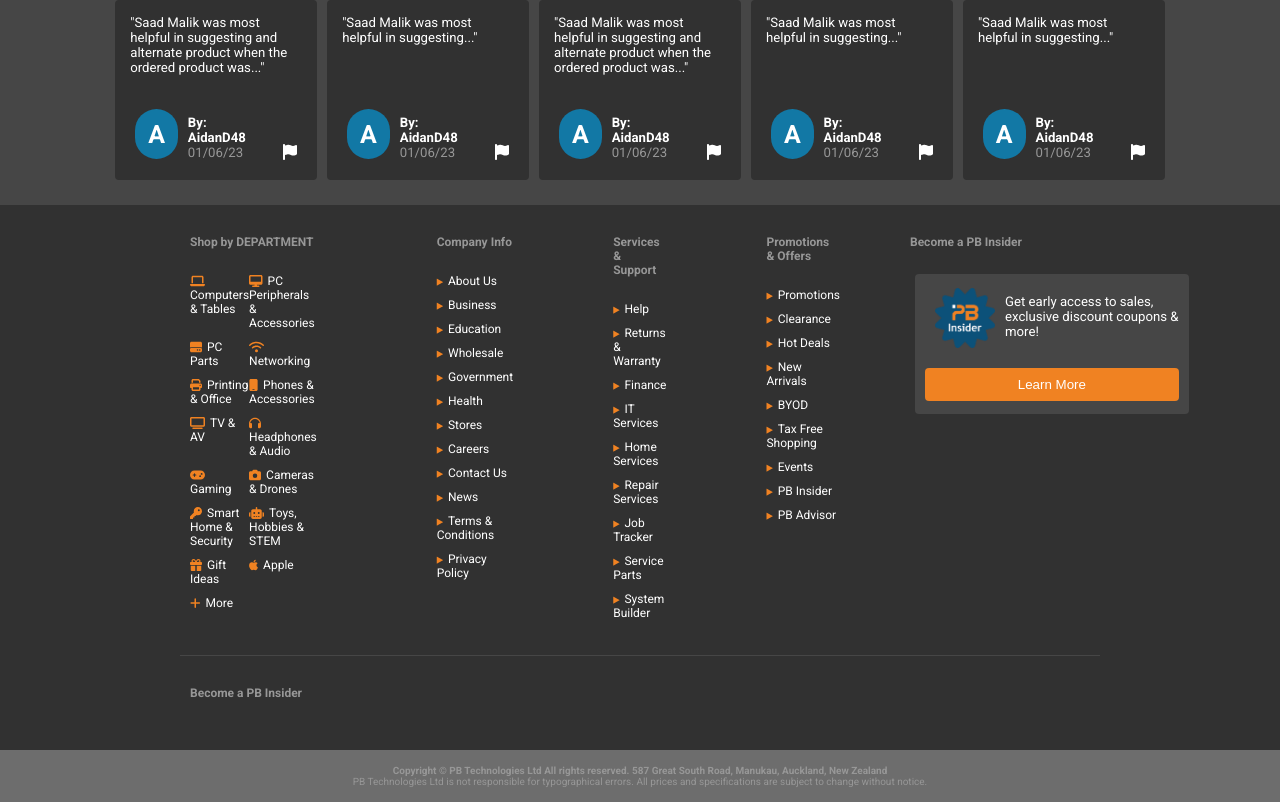
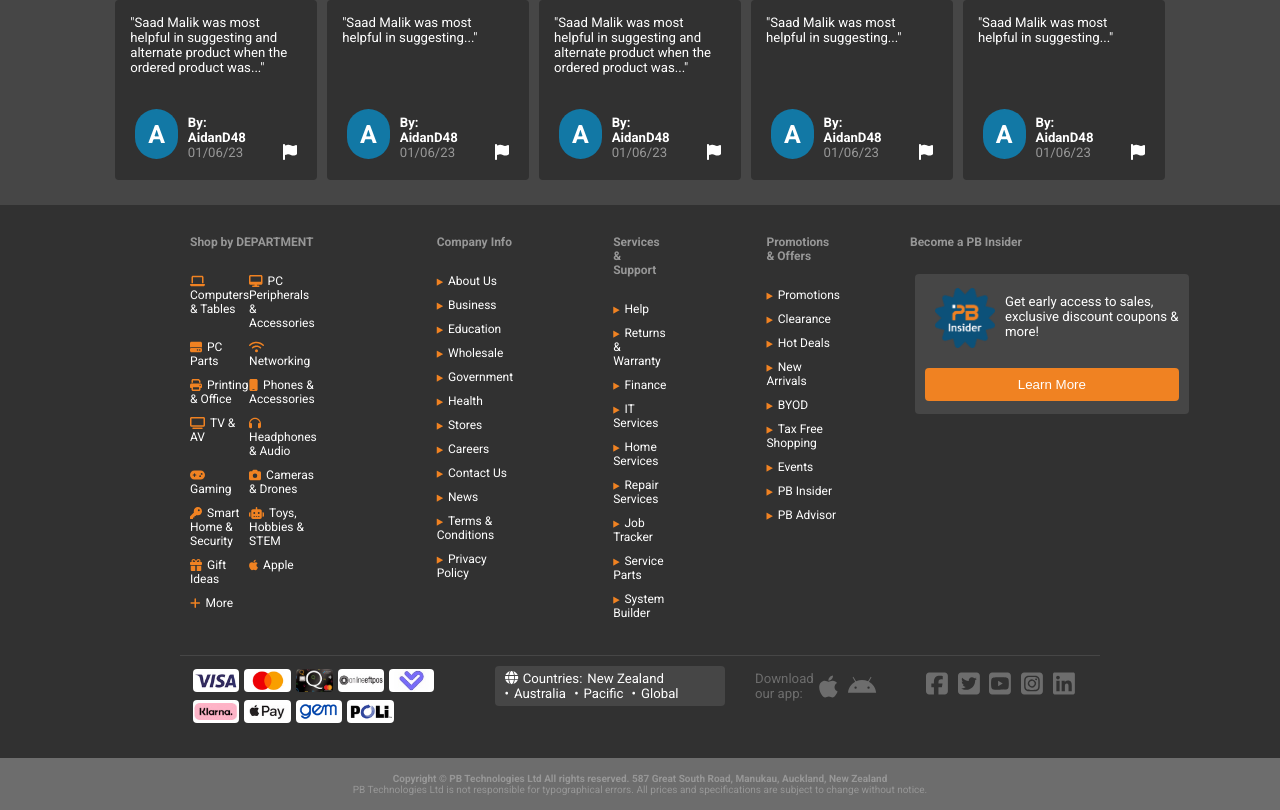
Before and after one commit to aubreybmina/mission-5, a React (Create React App) app in the folder ui/: page / in a window 1280 px wide. Shown: the part 2724-3534 px from the top of the page. Built offline with nearby package versions, Linux system fonts and the light colour scheme; no server answers.

Commit message:
Finishing touches for footer

```diff
--- a/ui/src/assets/styles/_colors.scss
+++ b/ui/src/assets/styles/_colors.scss
@@ -21,3 +21,8 @@ $no-special-gray: #6d6d6d;
 $ft-testimonial: #464646;
 $ft-testimonial-tile: #313131;
 $ft-testimonial-text: #979797;
+$ft-icon-fb: #1773ea;
+$ft-icon-twitter: #1c96e8;
+$ft-icon-yt: #ee1b0d;
+$ft-icon-ig: #c235a7;
+$ft-icon-linkedin: #0077b5;
--- a/ui/src/assets/styles/_sitelinks.scss
+++ b/ui/src/assets/styles/_sitelinks.scss
@@ -127,10 +127,63 @@
         }
       }
     }
-  }
 
-  hr {
-    color: c.$laptoptile-color;
+    &--pay {
+      img {
+        height: u.toRem(23);
+        margin: u.toRem(2.5);
+        border-radius: u.toRem(4);
+      }
+    }
+
+    &--country {
+      padding: u.toRem(5) u.toRem(10);
+      font-size: u.toRem(13.2);
+      color: c.$standout-color;
+      border-radius: u.toRem(4);
+      background-color: c.$ft-testimonial;
+
+      &--icon {
+        padding-right: u.toRem(5);
+      }
+
+      a {
+        color: c.$standout-color;
+        text-decoration: none;
+        padding: u.toRem(5);
+      }
+    }
+
+    &--download {
+      padding: u.toRem(5) u.toRem(10);
+      font-size: u.toRem(13.2);
+      color: c.$no-special-gray;
+      display: flex;
+      align-items: center;
+
+      &--icon {
+        padding: 0 u.toRem(5);
+        height: u.toRem(25);
+
+        &:hover {
+          cursor: pointer;
+          color: c.$standout-color;
+        }
+      }
+    }
+
+    &--socials {
+      padding: u.toRem(5) u.toRem(10);
+      font-size: u.toRem(13.2);
+      color: c.$no-special-gray;
+      display: flex;
+      align-items: center;
+
+      &--icon {
+        padding: 0 u.toRem(5);
+        height: u.toRem(25);
+      }
+    }
   }
 
   &__bottom {
@@ -139,4 +192,39 @@
     justify-content: space-between;
     align-content: flex-start;
   }
+
+  &__fb {
+    &:hover {
+      cursor: pointer;
+      color: c.$ft-icon-fb;
+    }
+  }
+
+  &__twitter {
+    &:hover {
+      cursor: pointer;
+      color: c.$ft-icon-twitter;
+    }
+  }
+
+  &__yt {
+    &:hover {
+      cursor: pointer;
+      color: c.$ft-icon-yt;
+    }
+  }
+
+  &__ig {
+    &:hover {
+      cursor: pointer;
+      color: c.$ft-icon-ig;
+    }
+  }
+
+  &__linkedin {
+    &:hover {
+      cursor: pointer;
+      color: c.$ft-icon-linkedin;
+    }
+  }
 }
--- a/ui/src/assets/styles/index.css
+++ b/ui/src/assets/styles/index.css
@@ -456,14 +456,77 @@
   background-color: #fd7e14;
   transition: border 100ms, color 100ms;
 }
-.sitelinks hr {
-  color: #eeeeee;
+.sitelinks__section--pay img {
+  height: 1.4375rem;
+  margin: 0.15625rem;
+  border-radius: 0.25rem;
+}
+.sitelinks__section--country {
+  padding: 0.3125rem 0.625rem;
+  font-size: 0.825rem;
+  color: #ffffff;
+  border-radius: 0.25rem;
+  background-color: #464646;
+}
+.sitelinks__section--country--icon {
+  padding-right: 0.3125rem;
+}
+.sitelinks__section--country a {
+  color: #ffffff;
+  text-decoration: none;
+  padding: 0.3125rem;
+}
+.sitelinks__section--download {
+  padding: 0.3125rem 0.625rem;
+  font-size: 0.825rem;
+  color: #6d6d6d;
+  display: flex;
+  align-items: center;
+}
+.sitelinks__section--download--icon {
+  padding: 0 0.3125rem;
+  height: 1.5625rem;
+}
+.sitelinks__section--download--icon:hover {
+  cursor: pointer;
+  color: #ffffff;
+}
+.sitelinks__section--socials {
+  padding: 0.3125rem 0.625rem;
+  font-size: 0.825rem;
+  color: #6d6d6d;
+  display: flex;
+  align-items: center;
+}
+.sitelinks__section--socials--icon {
+  padding: 0 0.3125rem;
+  height: 1.5625rem;
 }
 .sitelinks__bottom {
   border-top: 0.0625rem solid #464646;
   display: flex;
   justify-content: space-between;
   align-content: flex-start;
+}
+.sitelinks__fb:hover {
+  cursor: pointer;
+  color: #1773ea;
+}
+.sitelinks__twitter:hover {
+  cursor: pointer;
+  color: #1c96e8;
+}
+.sitelinks__yt:hover {
+  cursor: pointer;
+  color: #ee1b0d;
+}
+.sitelinks__ig:hover {
+  cursor: pointer;
+  color: #c235a7;
+}
+.sitelinks__linkedin:hover {
+  cursor: pointer;
+  color: #0077b5;
 }
 
 .navbarMid {
--- a/ui/src/components/FooterSiteLinks.tsx
+++ b/ui/src/components/FooterSiteLinks.tsx
@@ -14,11 +14,27 @@ import {
   faRobot,
   faGift,
   faPlus,
+  faGlobe,
 } from '@fortawesome/free-solid-svg-icons'
-import { faApple } from '@fortawesome/free-brands-svg-icons'
+import {
+  faAndroid,
+  faApple,
+  faFacebookSquare,
+  faInstagramSquare,
+  faLinkedin,
+  faTwitterSquare,
+  faYoutubeSquare,
+} from '@fortawesome/free-brands-svg-icons'
 import insiderlogo from '../assets/images/insider-logo.png'
 
 const FooterSiteLinks = () => {
+  const images = require.context(
+    '../assets/images/footerlogo',
+    true,
+    /\.(png|ico|svg|jpg|gif|webp)$/
+  )
+  const imageList = images.keys().map((image: string) => images(image))
+
   return (
     <div className="sitelinks">
       <div className="sitelinks__top">
@@ -234,8 +250,64 @@ const FooterSiteLinks = () => {
       </div>
       <div className="sitelinks__bottom">
         <div className="sitelinks__section">
-          <div className="sitelinks__section--insider">
-            <div className="sitelinks__section--title">Become a PB Insider</div>
+          <div className="sitelinks__section--pay">
+            {imageList.map((image: string, index: number) => (
+              <img key={index} src={image} alt={`image-${index}`} />
+            ))}
+          </div>
+        </div>
+        <div className="sitelinks__section">
+          <div className="sitelinks__section--country">
+            <FontAwesomeIcon
+              className="sitelinks__section--country--icon"
+              icon={faGlobe}
+            />
+            Countries:
+            <span>
+              <a href="https://www.pbtech.co.nz/">New Zealand</a> •
+              <a href="https://www.pbtech.com/au/">Australia</a> •
+              <a href="https://www.pbtech.com/pacific/">Pacific</a> •
+              <a href="https://www.pbtech.com/">Global</a>
+            </span>
+          </div>
+        </div>
+
+        <div className="sitelinks__section">
+          <div className="sitelinks__section--download">
+            Download our app:
+            <FontAwesomeIcon
+              className="sitelinks__section--download--icon"
+              icon={faApple}
+            />
+            <FontAwesomeIcon
+              className="sitelinks__section--download--icon"
+              icon={faAndroid}
+            />
+          </div>
+        </div>
+
+        <div className="sitelinks__section">
+          <div className="sitelinks__section--socials">
+            <FontAwesomeIcon
+              className="sitelinks__section--socials--icon sitelinks__fb"
+              icon={faFacebookSquare}
+            />
+            <FontAwesomeIcon
+              className="sitelinks__section--socials--icon sitelinks__twitter"
+              icon={faTwitterSquare}
+            />
+            <FontAwesomeIcon
+              className="sitelinks__section--socials--icon  sitelinks__yt"
+              icon={faYoutubeSquare}
+            />
+            <FontAwesomeIcon
+              className="sitelinks__section--socials--icon  sitelinks__ig"
+              icon={faInstagramSquare}
+            />
+            <FontAwesomeIcon
+              className="sitelinks__section--socials--icon  sitelinks__linkedin"
+              icon={faLinkedin}
+            />
           </div>
         </div>
       </div>
```
Also changed, not shown: ui/src/types/Interfaces.ts (+11 -0 lines), 1 other file (tests, documents, lock files or other folders).
